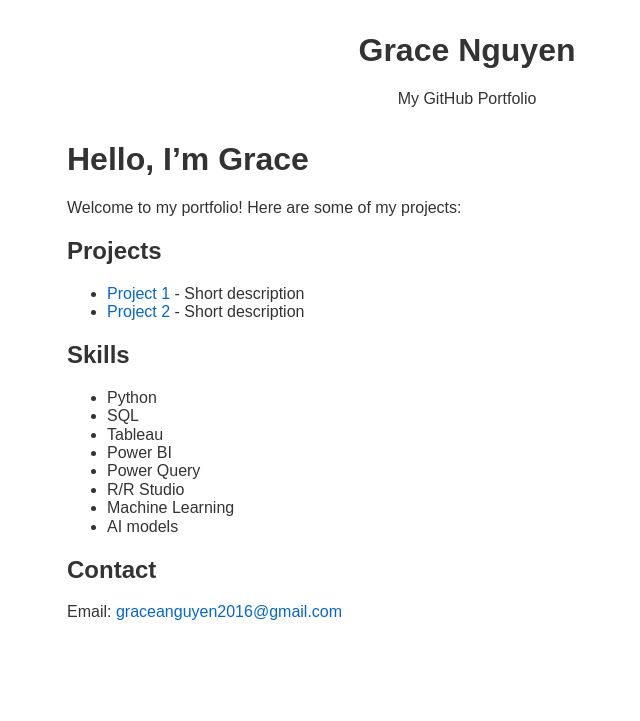
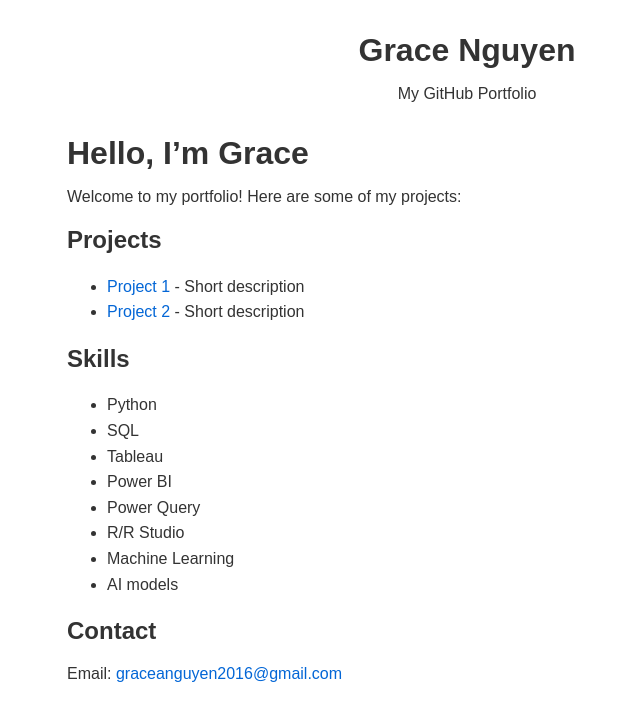
Before and after one commit to grng1560/grng1560.github.io, a Jekyll site: the page built from index.md, in a window 1280 px wide. Shown: the top 721 px of the page, without its empty margins (173-813 px from the left). Built offline with Jekyll 4.4.1, drawn with Linux system fonts in a browser that asks for light colours.

Commit message:
Update default.html

```diff
--- a/_layouts/default.html
+++ b/_layouts/default.html
@@ -7,8 +7,10 @@
   <style>
     body { font-family: Arial, sans-serif; max-width: 800px; margin: 2rem auto; color: #333; }
     header { text-align: center; margin-bottom: 2rem; }
+    h1 { margin-bottom: 0.2rem; }
     a { color: #0366d6; text-decoration: none; }
     a:hover { text-decoration: underline; }
+    ul { line-height: 1.6; }
   </style>
 </head>
 <body>
```
